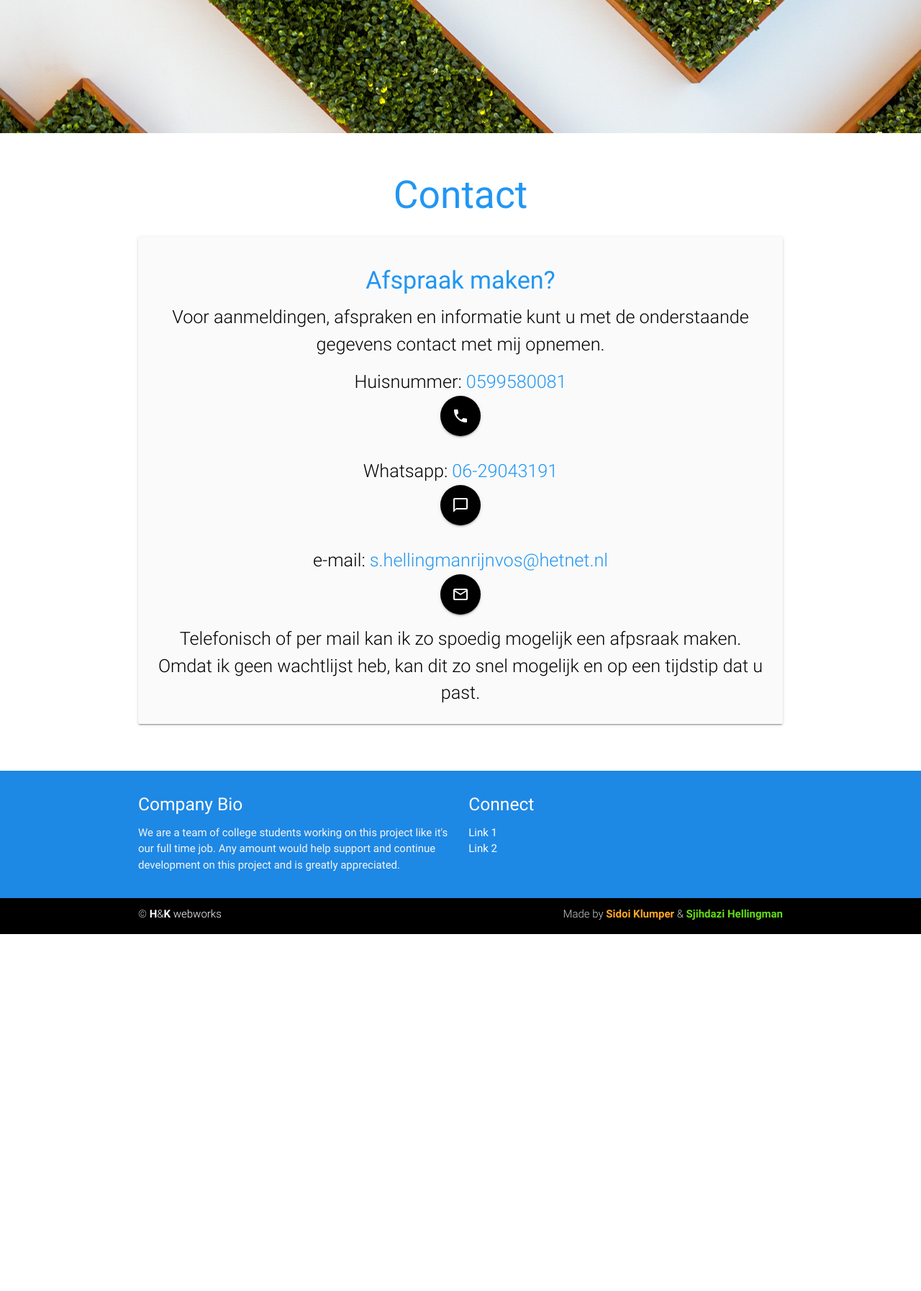
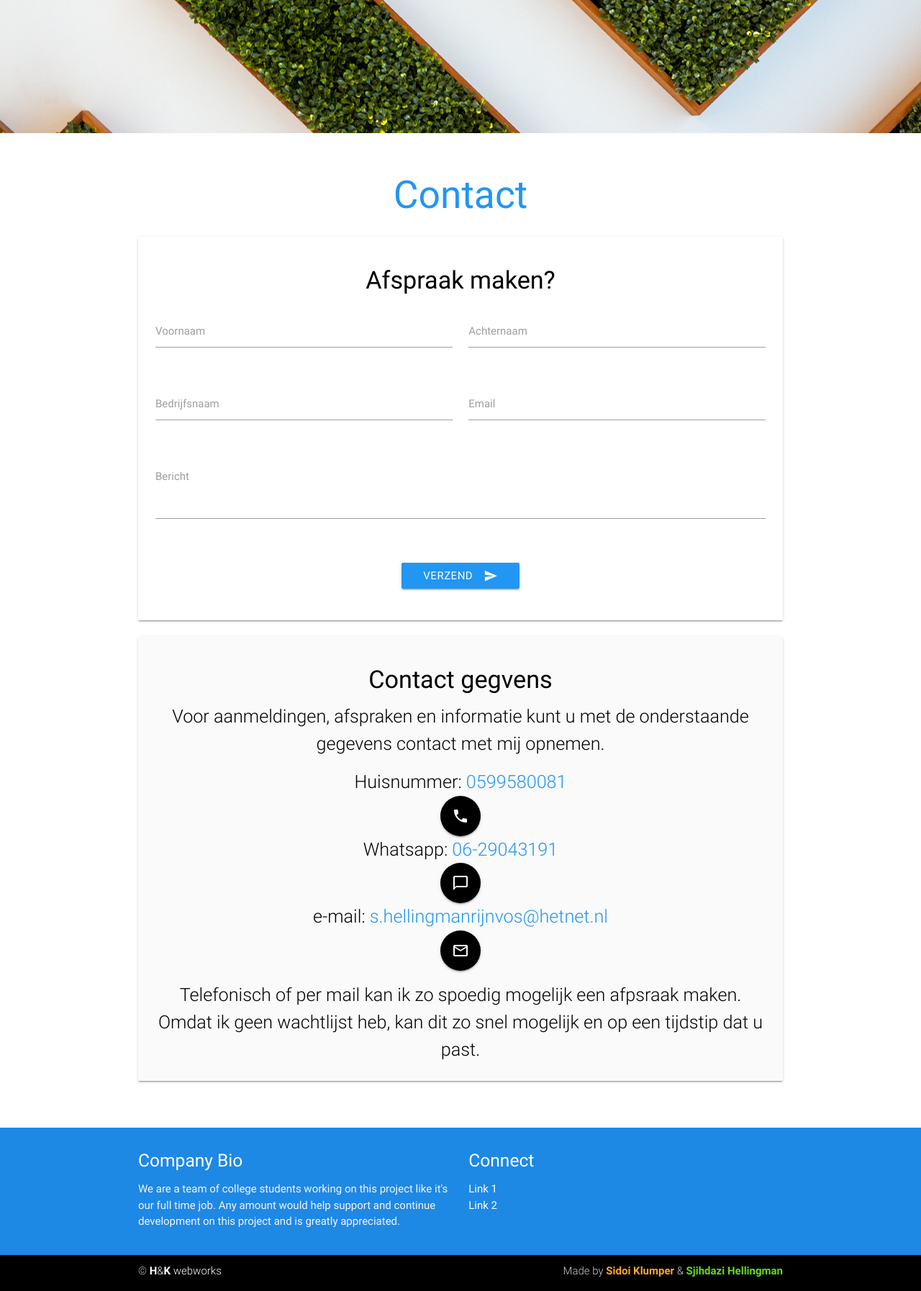
Before and after one commit to sjihdazi/h-k-site, a PHP site: page / in a window 1280 px wide. Shown: the part 3321-5115 px from the top of the page at 72% size. Before the commit the page ends 4619 px from the top, so only its background shows below. Run offline with PHP 8.4, Linux system fonts and the light colour scheme; some libraries are stand-ins or nearby versions.

Commit message:
formulier

```diff
--- a/css/style.css
+++ b/css/style.css
@@ -81,6 +81,28 @@
     display: none;
 }
 
+/*Form style*/
+
+/* label focus color */
+form .input-field input:focus + label {
+    color: #000 !important;
+}
+/* label underline focus color */
+form .input-field input:focus {
+    border-bottom: 1px solid #000 !important;
+    box-shadow: 0 1px 0 0 #000 !important;
+}
+
+/* label focus color */
+form textarea:focus + label {
+    color: #000 !important;
+}
+/* label underline focus color */
+form textarea:focus {
+    border-bottom: 1px solid #000 !important;
+    box-shadow: 0 1px 0 0 #000 !important;
+}
+
 /*Media queries*/
 @media (min-width: 320px) and (max-width: 600px){
     .header-parallax{
--- a/index.php
+++ b/index.php
@@ -266,20 +266,58 @@
 			<div class="row">
 				<h2 class="center blue-text contact">Contact</h2>
                 <div class="col col s12 m12 center">
+                    <div class="card lighten-5">
+                        <div class="card-content black-text">
+                            <h4 class="">Afspraak maken?</h4>
+                            <form method="post" class="blue-text">
+                                <div class="row">
+                                    <div class="input-field col s6">
+                                        <input id="first_name white" type="text" class="">
+                                        <label for="first_name white">Voornaam</label>
+                                    </div>
+                                    <div class="input-field col s6">
+                                        <input id="last_name" type="text" class="">
+                                        <label for="last_name" >Achternaam</label>
+                                    </div>
+                                </div>
+                                <div class="row">
+                                    <div class="input-field col s6">
+                                        <input id="company_name" type="text" class="">
+                                        <label for="company_name">Bedrijfsnaam</label>
+                                    </div>
+                                    <div class="input-field col s6">
+                                        <input id="email" type="email" class="">
+                                        <label for="email">Email</label>
+                                    </div>
+                                </div>
+                                <div class="row">
+                                    <div class="input-field col s12">
+                                        <textarea id="icon_prefix2" class="materialize-textarea"></textarea>
+                                        <label for="icon_prefix2">Bericht</label>
+                                    </div>
+                                </div>
+                                <div class="row">
+                                    <div class="input-field col s12">
+                                        <button class="blue btn waves-effect waves-light" type="submit" name="action">Verzend
+                                            <i class="material-icons right">send</i>
+                                        </button>
+                                    </div>
+                                </div>
+                            </form>
+                        </div>
+                    </div>
+                </div>
+                <div class="col col s12 m12 center">
                     <div class="card grey lighten-5">
-                        <div class="card-content black-text Ccontent-height">
-                            <h4 class="blue-text">Afspraak maken?</h4>
+                        <div class="card-content black-text">
+                            <h4 class="">Contact gegvens</h4>
                             <span class="flow-text">
                                 Voor aanmeldingen, afspraken en informatie  kunt u met de onderstaande gegevens contact met mij opnemen.
                                 <div class="section">
                                         <p>Huisnummer: <span class="blue-text">0599580081</span></p>
                                         <a class="black btn-large btn-floating white-text" href="tel:0599580081"><i class="material-icons">local_phone</i></a>
-                                </div>
-                                <div class="section">
                                         <p>Whatsapp: <span class="blue-text">06-29043191</span></p>
                                         <a class="black btn-large btn-floating white-text" href="https://api.whatsapp.com/send?phone=+31629043191"><i class="material-icons">chat_bubble_outline</i></a>
-                                </div>
-                                <div class="section">
                                         <p>e-mail: <span class="blue-text">s.hellingmanrijnvos@hetnet.nl</span></p>
                                         <a class="black btn-large btn-floating white-text" href="mailto:s.hellingmanrijnvos@hetnet.nl?SUBJECT=Afspraak"><i class="material-icons">mail_outline</i></a>
                                 </div>
```
